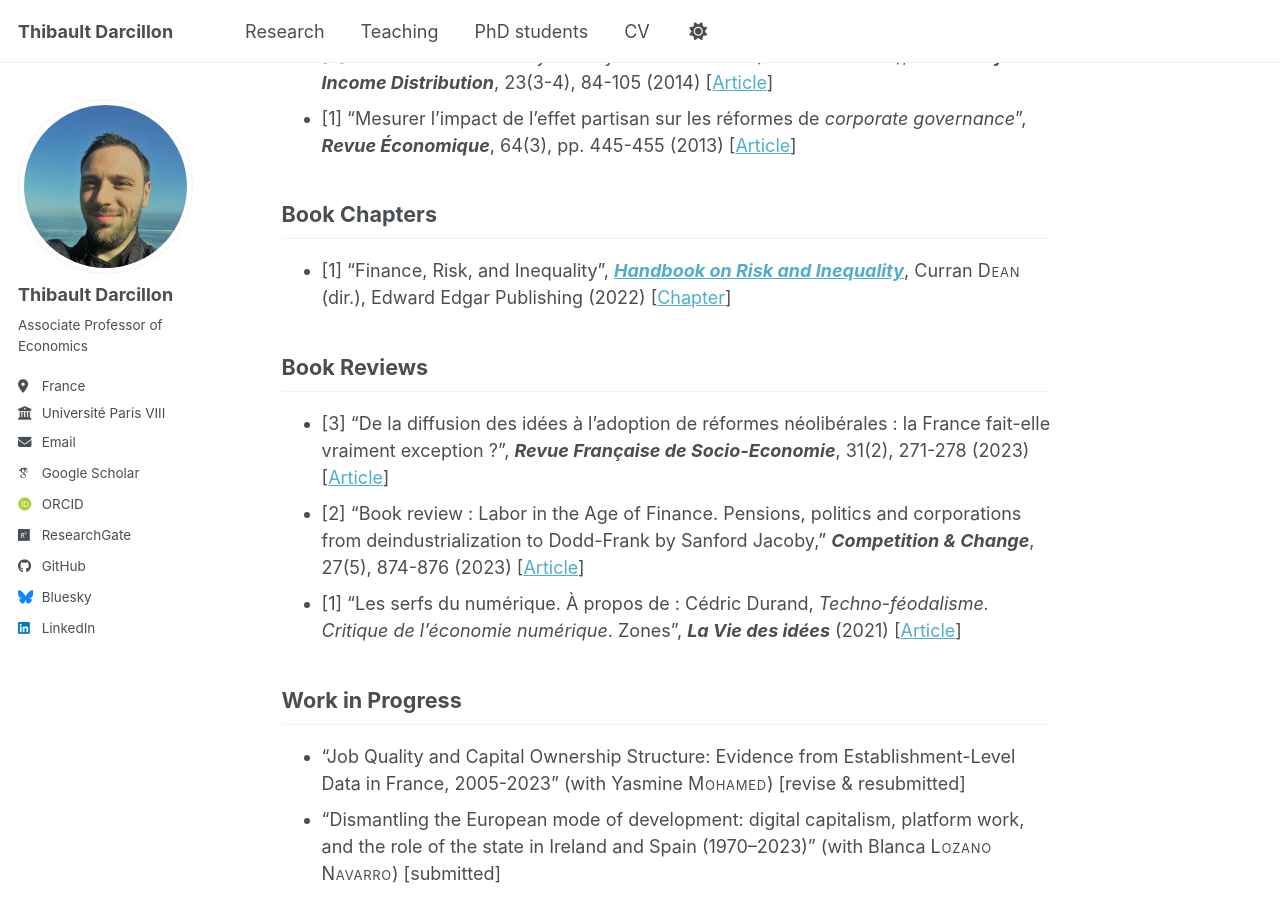
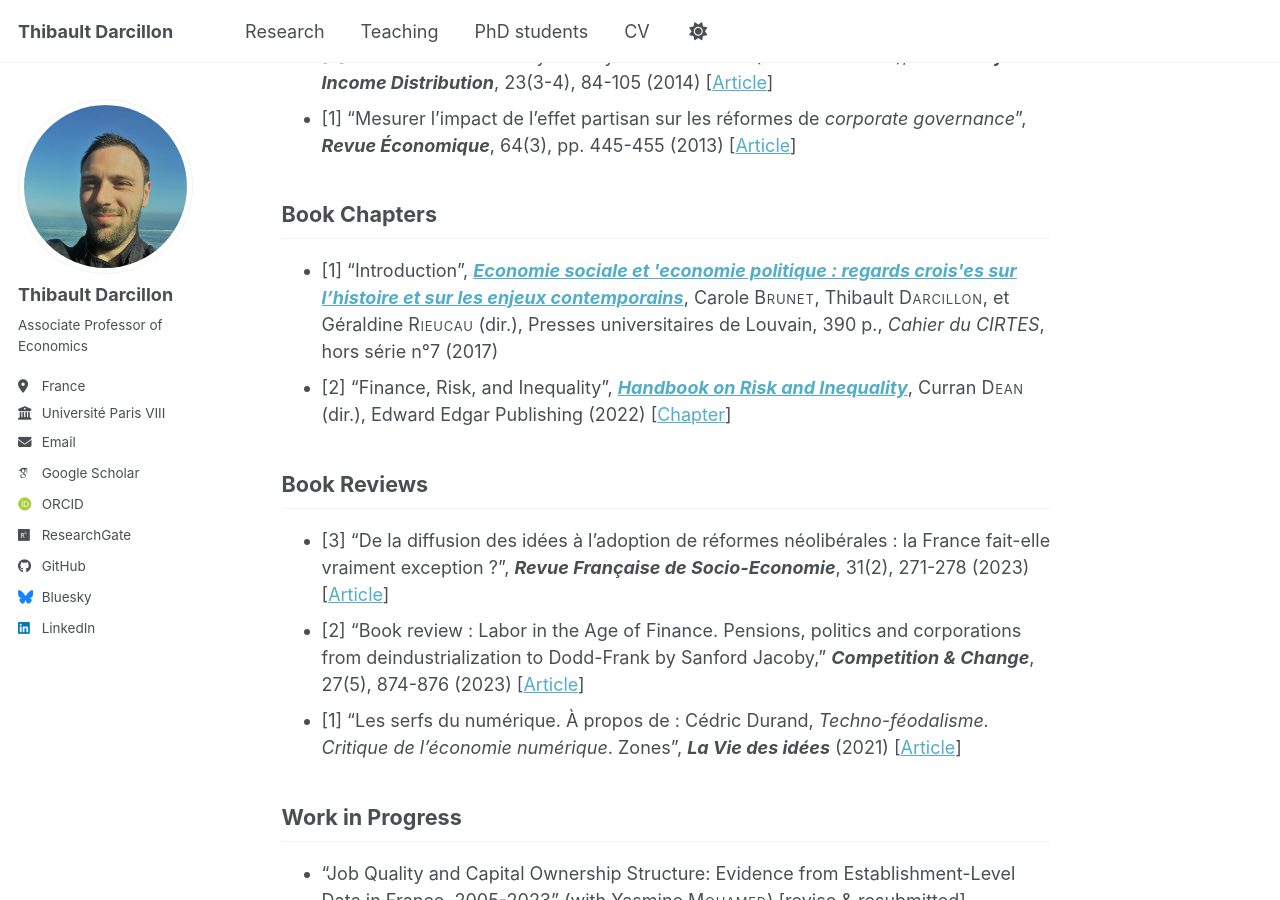
Before and after one commit to thibaultdarcillon/thibaultdarcillon.github.io, a Jekyll site: the page built from _pages/research.md, in a window 1280 px wide and 900 px high, scrolled down 1328 px. Built offline with Jekyll 4.4.1, drawn with Linux system fonts in a browser that asks for light colours; some web fonts are replaced; a script bundle is joined from its source files by our own code; library files that are not in the unit come from our copies; some of the changed text lies outside the part shown.

Commit message:
Update Research page

```diff
--- a/_pages/research.md
+++ b/_pages/research.md
@@ -25,7 +25,8 @@ author_profile: true
 
 ## Book Chapters
 
-- [1] "Finance, Risk, and Inequality",  [***Handbook on Risk and Inequality***](https://www.e-elgar.com/shop/gbp/handbook-on-risk-and-inequality-9781788972253.html), Curran <span class="smallcaps">Dean</span> (dir.), Edward Edgar Publishing (2022) [[Chapter](https://www.dropbox.com/scl/fi/nlf1wwnto62xoaufvx70a/2022_Handbook-on-Risk-and-Inequality-Chapter-2_-Finance-risk-and-inequality.pdf?rlkey=pg1fmbxgo0ru6et838s6i1jdt&st=9cj20gwp&dl=0)]
+- [1] "Introduction", [***Economie sociale et \'economie politique : regards crois\'es sur l'histoire et sur les enjeux contemporains***](https://pul.uclouvain.be/book/?gcoi=29303100481340), Carole <span class="smallcaps">Brunet</span>, Thibault <span class="smallcaps">Darcillon</span>, et Géraldine <span class="smallcaps">Rieucau</span> (dir.), Presses universitaires de Louvain, 390 p., *Cahier du CIRTES*, hors série n°7 (2017)
+- [2] "Finance, Risk, and Inequality",  [***Handbook on Risk and Inequality***](https://www.e-elgar.com/shop/gbp/handbook-on-risk-and-inequality-9781788972253.html), Curran <span class="smallcaps">Dean</span> (dir.), Edward Edgar Publishing (2022) [[Chapter](https://www.dropbox.com/scl/fi/nlf1wwnto62xoaufvx70a/2022_Handbook-on-Risk-and-Inequality-Chapter-2_-Finance-risk-and-inequality.pdf?rlkey=pg1fmbxgo0ru6et838s6i1jdt&st=9cj20gwp&dl=0)]
 
 ## Book Reviews
 
```
